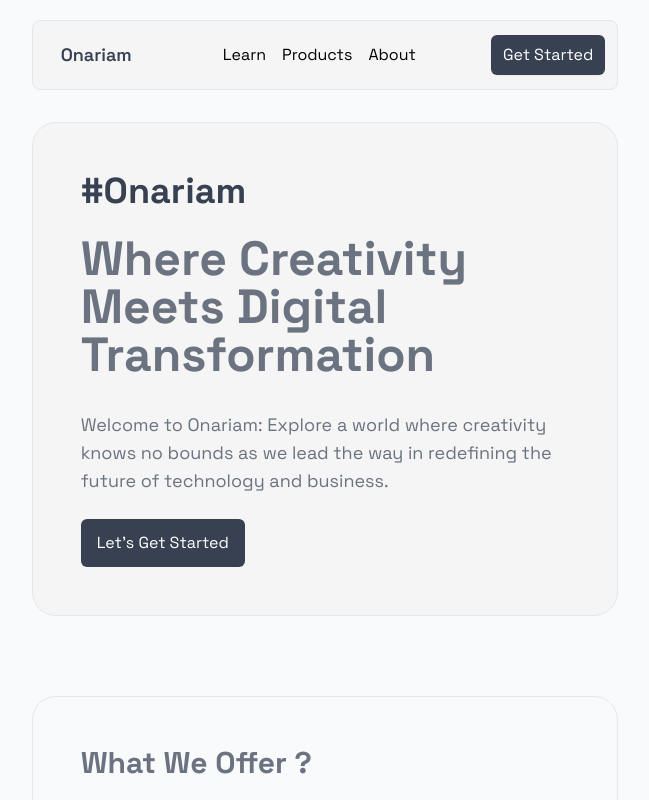
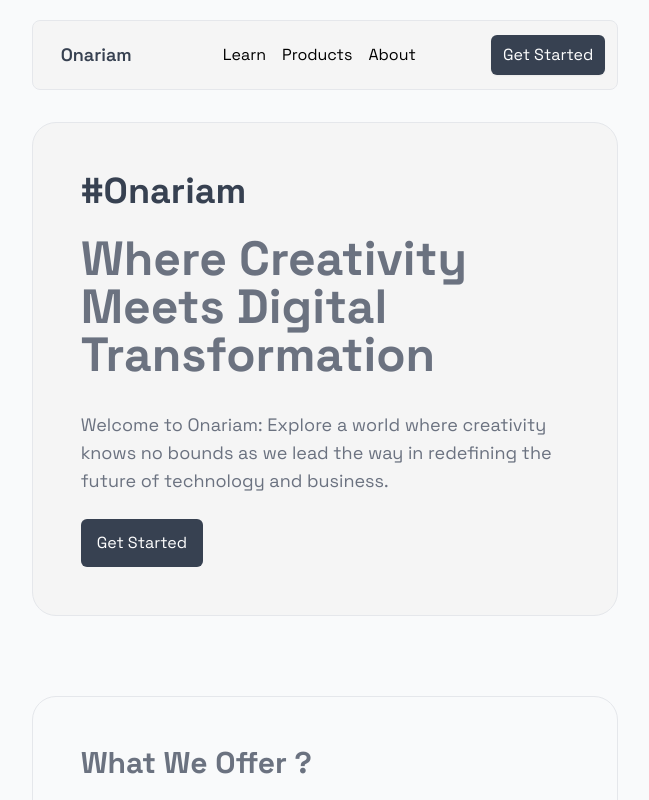
Before and after one commit to Companyonariam/onariam, a Next.js app: page / in a window 1280 px wide. Shown: the top 800 px of the page, without its empty margins (315-964 px from the left). Built offline with nearby package versions, Linux system fonts and the light colour scheme.

Commit message:
Feature/Added UI components

```diff
--- a/components/HeroSection.js
+++ b/components/HeroSection.js
@@ -13,7 +13,7 @@ export const HeroSection = () => {
                 <h1 className="text-5xl text-gray-500 font-bold mb-8">Where Creativity Meets Digital Transformation</h1>
                 <p className="text-lg font-normal text-gray-500">Welcome to Onariam: Explore a world where creativity knows no bounds as we lead the way in redefining the future of technology and business.</p>
                 <div className="mt-6">
-                    <button className="bg-gray-700 text-white py-3 px-4 rounded-md">Let's Get Started</button>
+                    <button className="bg-gray-700 text-white py-3 px-4 rounded-md">Get Started</button>
                 </div>
             </div>
 
```
